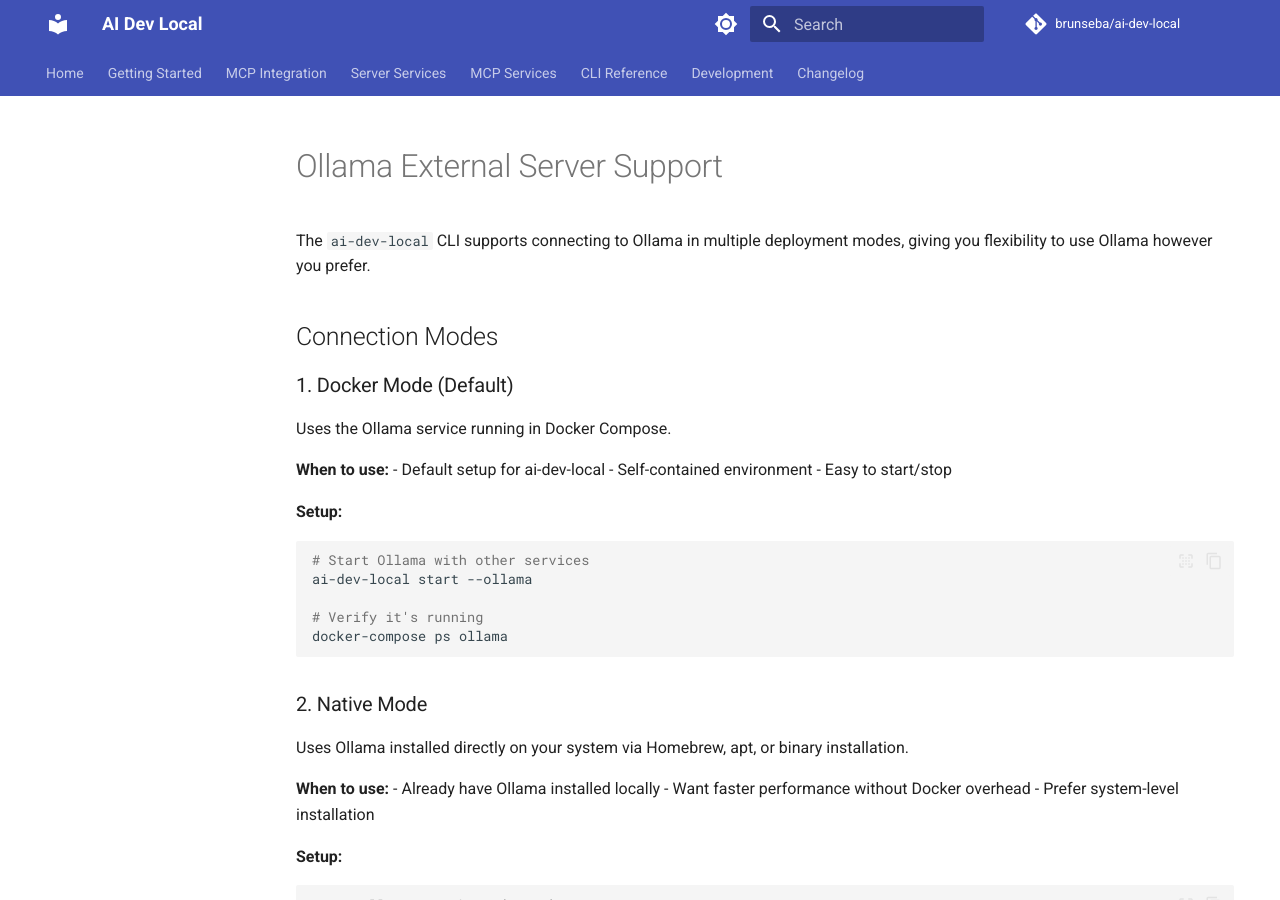
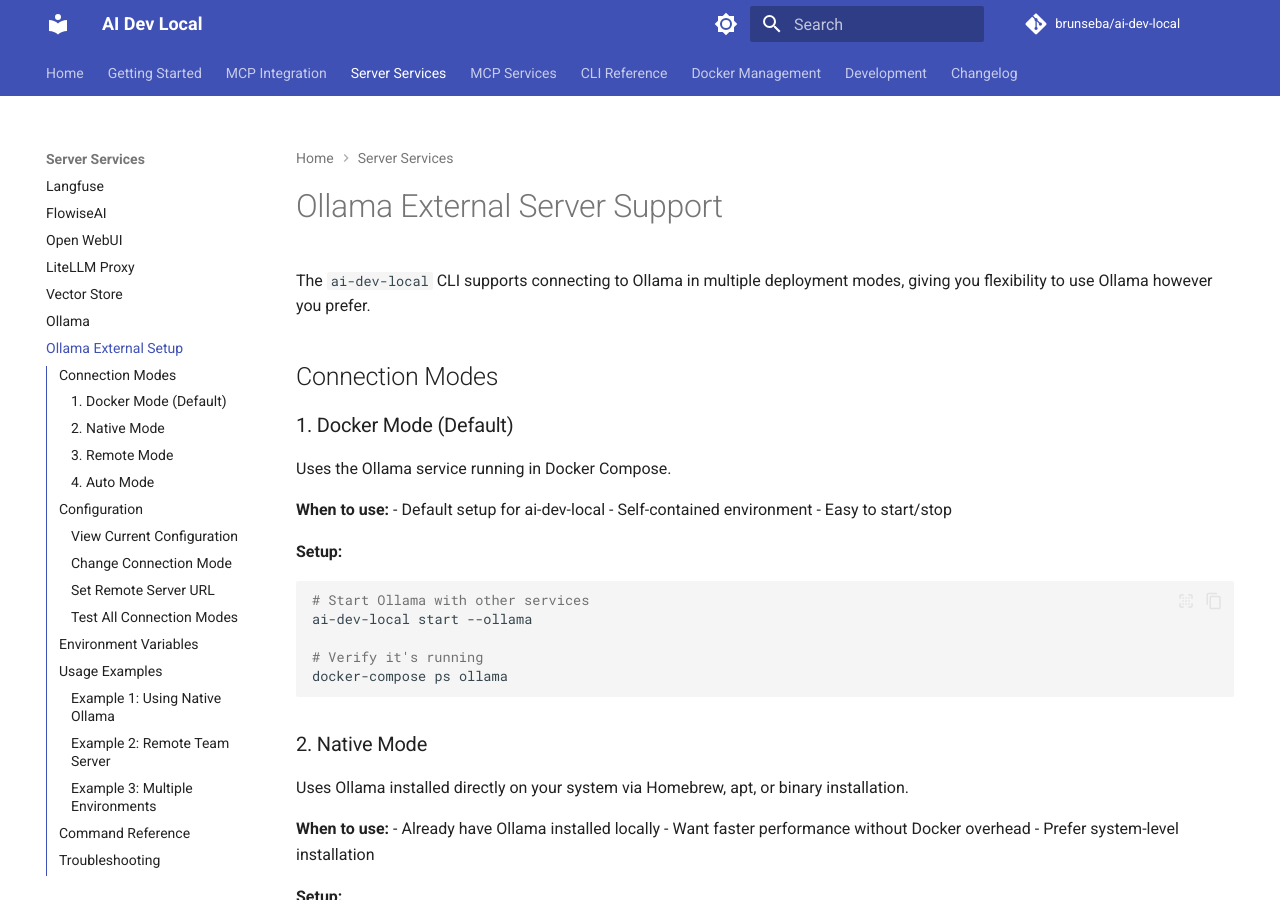
Before and after one commit to brunseba/ai-dev-local, an MkDocs documentation site: the page built from docs/ollama-external-setup.md, in a window 1280 px wide and 900 px high. Built offline with MkDocs 1.6.1 and Material for MkDocs 9.7.7, drawn with Linux system fonts in a browser that asks for light colours; comment, search, counter and statistics services are not loaded; the version menu is left out.

Commit message:
chore: bump version to 0.3.0 and update documentation
- Update version in pyproject.toml and __init__.py
- Update CHANGELOG.md with release date
- Update mkdocs.yml navigation with Ollama external setup guide
- Add CHANGELOG.md and Docker management docs to navigation

Co-Authored-By: Warp <agent@warp.dev>

```diff
--- a/mkdocs.yml
+++ b/mkdocs.yml
@@ -55,7 +55,9 @@
     - FlowiseAI: services/flowiseai.md
     - Open WebUI: services/open-webui.md
     - LiteLLM Proxy: services/litellm.md
+    - Vector Store: VECTOR_STORE.md
     - Ollama: services/ollama.md
+    - Ollama External Setup: ollama-external-setup.md
   - MCP Services:
     - Deployment Guide: mcp/deployment.md
     - PostgreSQL MCP: mcp/postgresql.md
@@ -63,8 +65,9 @@
     - GitHub MCP: mcp/github.md
     - SonarQube MCP: mcp/sonarqube.md
   - CLI Reference: cli-reference.md
+  - Docker Management: DOCKER_VERSION_TRACKING.md
   - Development: development.md
-  - Changelog: changelog.md
+  - Changelog: ../CHANGELOG.md
 
 plugins:
   - search
--- a/pyproject.toml
+++ b/pyproject.toml
@@ -4,7 +4,7 @@
 
 [project]
 name = "ai-dev-local"
-version = "0.2.1"
+version = "0.3.0"
 description = "A comprehensive AI lab for local development with various AI services and Model Context Protocol (MCP) integrations"
 authors = [
     {name = "Sebastien Brun", email = "brun_s@example.com"}
--- a/src/ai_dev_local/__init__.py
+++ b/src/ai_dev_local/__init__.py
@@ -1 +1 @@
-__version__ = "0.2.1"
+__version__ = "0.3.0"
```
Also changed, not shown: CHANGELOG.md (+4 -1 lines).
